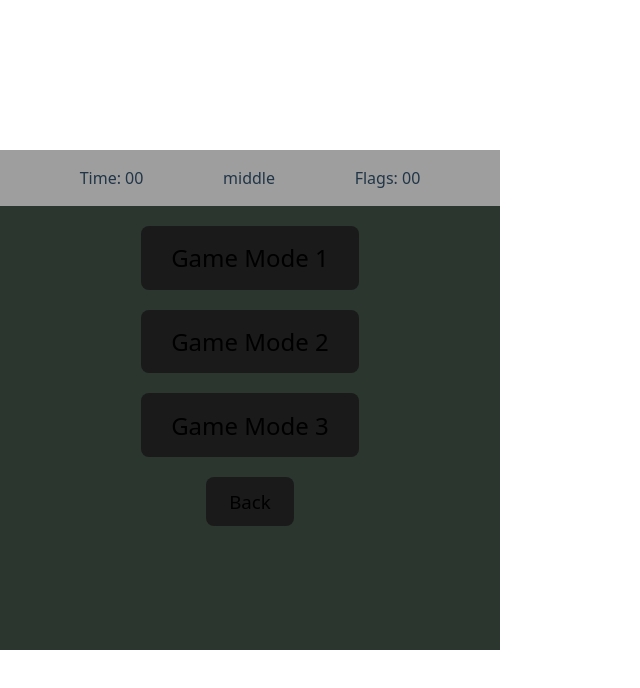
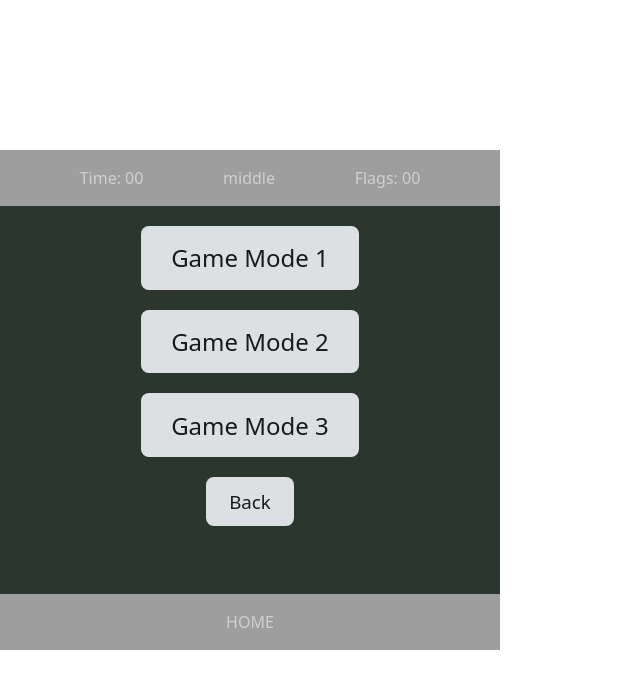
Before and after one commit to Justus2519/JAG-site, a React (Vite) app: page / in a window 1280 px wide. Both pictures are taken after a click on the button "Play". Shown: the top 688 px of the page, without its empty margins (0-640 px from the left). Built offline with nearby package versions, Linux system fonts and the light colour scheme.

Commit message:
menu skeleton updates

```diff
--- a/src/App.css
+++ b/src/App.css
@@ -1,20 +1,20 @@
 .game {
-  background-color: #2b362e;
+  display: flex;
+  flex-direction: column;
   height: 500px;
   width: 500px;
 }
 
-.menu {
+.menu{
   text-align: center;
 }
 
 .bar {
-  background-color: #9e9e9e;
   display: flex;
   justify-content: space-evenly;
 }
 
-h1 {
+.lg-h1 {
   color: #2df700;
 }
 
@@ -25,13 +25,79 @@ button {
   font-size: 1em;
   font-weight: 500;
   font-family: inherit;
-  background-color: #1a1a1a;
   cursor: pointer;
   transition: border-color 0.25s;
 }
-button:hover {
+
+footer {
+  margin-top:auto;
+  text-align: center;
+}
+/*THEMES*/
+/* =================== Lean 'N' Green =========================
+Prefix: lg
+*/
+.lg-game {
+  background-color: #2b362e;
+}
+
+.lg-game .bar, .lg-game footer{
+  background-color: #9e9e9e;
+}
+
+.lg-game h1 {
+  color: #2df700;
+}
+
+.lg-game p {
+  color: #d0d0d0;
+}
+
+.lg-game button {
+  color: #1a1a1a;
+  background-color: #dce0e3;
+}
+.lg-game button:hover {
   border-color: #2df700;
 }
-button:active {
-  background-color: #2df700;
+.lg-game button:active {
+  background-color:#2df700;
 }
+
+/* =================== Icy Blue ================================
+Prefix: ib
+*/
+.ib-game {
+  background-color: #6fb8fc;
+}
+
+.ib-game .bar {
+  background-color: #dce0e3;
+}
+
+.ib-game h1 {
+  color: #0084ff;
+}
+
+.ib-game p {
+  color: #002699;
+}
+
+.ib-game button {
+  color: #2aa7f5;
+  background-color: #dce0e3;
+}
+.ib-game button:hover {
+  border-color: #023f78;
+}
+.ib-game button:active {
+  background-color:#023f78;
+}
+
+/* =================== Red Velvet ================================
+Prefix: rv
+*/
+
+/* =================== Boiler Plater Gray ================================
+Prefix: bpg
+*/
--- a/src/App.tsx
+++ b/src/App.tsx
@@ -1,6 +1,6 @@
+import React from "react";
 
 import './App.css';
-import React from "react";
 
 import {menus} from './menu-types';
 
@@ -8,7 +8,7 @@ import {menus} from './menu-types';
 function App() {
     const [menuType, setMenu] = React.useState(menus[0].type);
     return (
-        <div className="game">
+        <div className='game lg-game'>
             <div className="bar">
                 <div><p>Time: 00</p></div>
                 <div><p>middle</p></div>
@@ -20,6 +20,9 @@ function App() {
                     menuType === type && <Component menuSwitch={setMenu} key={type} />
                 )
             }
+            <footer>
+                <div><p>HOME</p></div>
+            </footer>
         </div>
     )
 }
--- a/src/components/Menu.tsx
+++ b/src/components/Menu.tsx
@@ -1,4 +1,6 @@
 //Must be imported to 'menu-types.ts'
+//menuSwitch is a prop that is set to be the setMenu function
+//So when there is menuSwitch('some menu component') that essentially means setMenu('some menu component').
 
 function Menu({menuSwitch}: {menuSwitch: (btn: string) => void}){
     return(
--- a/src/components/PlayMenu.tsx
+++ b/src/components/PlayMenu.tsx
@@ -1,11 +1,27 @@
 //Must be imported to 'menu-types.ts'
 
 function PlayMenu({menuSwitch}: {menuSwitch: (btn: string) => void}) {
+    function chooseGameMode(n: number){
+        console.log(n);
+        menuSwitch('SizeMenu');
+    }
     return (
         <div className='menu'>
-                <h2><button>Game Mode 1</button></h2>
-                <h2><button>Game Mode 2</button></h2>
-                <h2><button>Game Mode 3</button></h2>
+                <h2>
+                    <button onClick={()=>{chooseGameMode(1)}}>
+                        Game Mode 1
+                    </button>
+                </h2>
+                <h2>
+                    <button onClick={()=>{chooseGameMode(2)}}>
+                        Game Mode 2
+                    </button>
+                </h2>
+                <h2>
+                    <button onClick={()=>{chooseGameMode(3)}}>
+                        Game Mode 3
+                    </button>
+                </h2>
                 <h3>
                     <button onClick={()=>{menuSwitch('Menu')}}>
                         Back
--- /dev/null
+++ b/src/components/SizeMenu.tsx
@@ -0,0 +1,19 @@
+//Must be imported to 'menu-types.ts'
+
+function SizeMenu({menuSwitch}: {menuSwitch: (btn: string) => void}) {
+    return (
+        <div className='menu'>
+                <h1>Choose a board size</h1>
+                <h2><button>Small</button></h2>
+                <h2><button>Medium</button></h2>
+                <h2><button>Large</button></h2>
+                <h3>
+                    <button onClick={()=>{menuSwitch('PlayMenu')}}>
+                        Back
+                    </button>
+                </h3>
+        </div>
+    )
+}
+
+export default SizeMenu;
--- a/src/index.css
+++ b/src/index.css
@@ -34,7 +34,7 @@ h1 {
   font-size: 3.2em;
   line-height: 1.1;
 }
-
+/*
 button {
   border-radius: 8px;
   border: 1px solid transparent;
@@ -53,6 +53,7 @@ button:focus,
 button:focus-visible {
   outline: 4px auto -webkit-focus-ring-color;
 }
+  */
 
 @media (prefers-color-scheme: light) {
   :root {
--- a/src/menu-types.ts
+++ b/src/menu-types.ts
@@ -4,10 +4,12 @@ import Settings from './components/settings-components/Settings';
 import Themes from './components/settings-components/Themes';
 import Credits from './components/settings-components/Credits';
 import BoardGen from './components/settings-components/BoardGen';
+import SizeMenu from './components/SizeMenu';
 
 export const menus = [
     { type: 'Menu', Component: Menu },
     { type: 'PlayMenu', Component: PlayMenu },
+    {type: 'SizeMenu', Component: SizeMenu},
     { type: 'Settings', Component: Settings },
     { type: 'Themes', Component: Themes},
     { type: 'Credits', Component: Credits},
```
Also changed, not shown: src/components/Board.tsx (+19 -3 lines).
